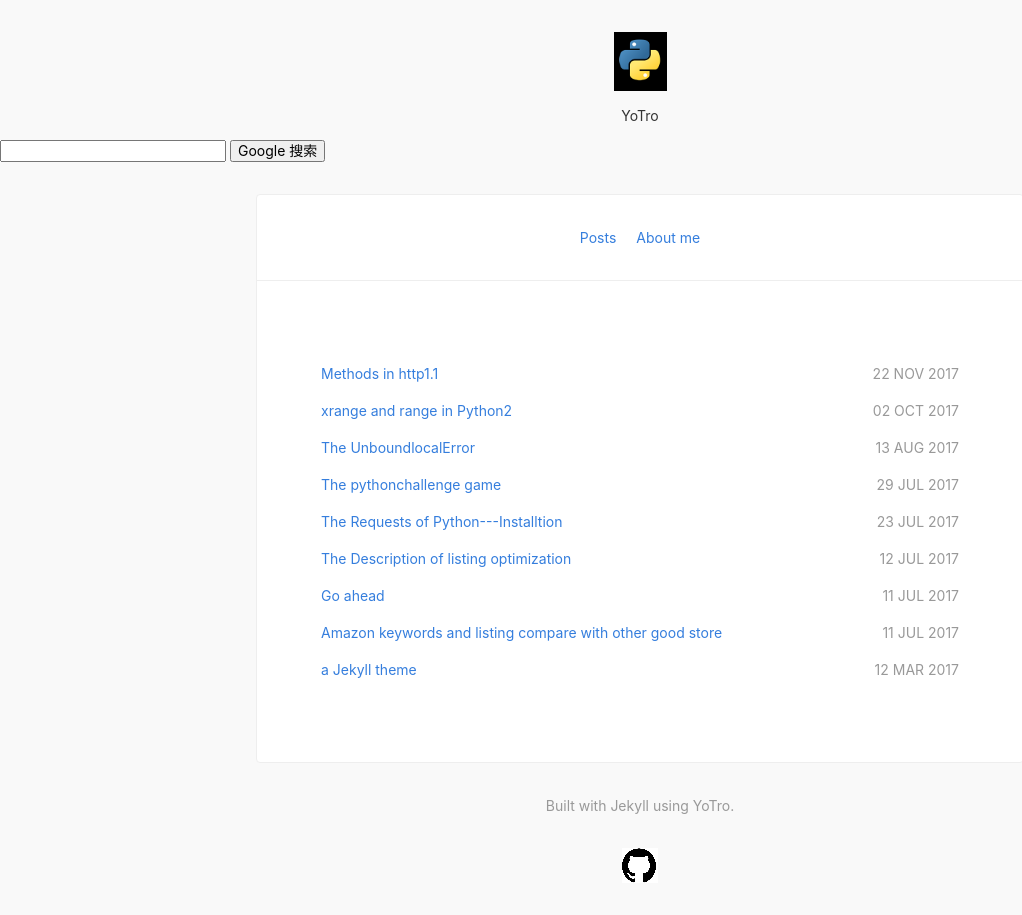
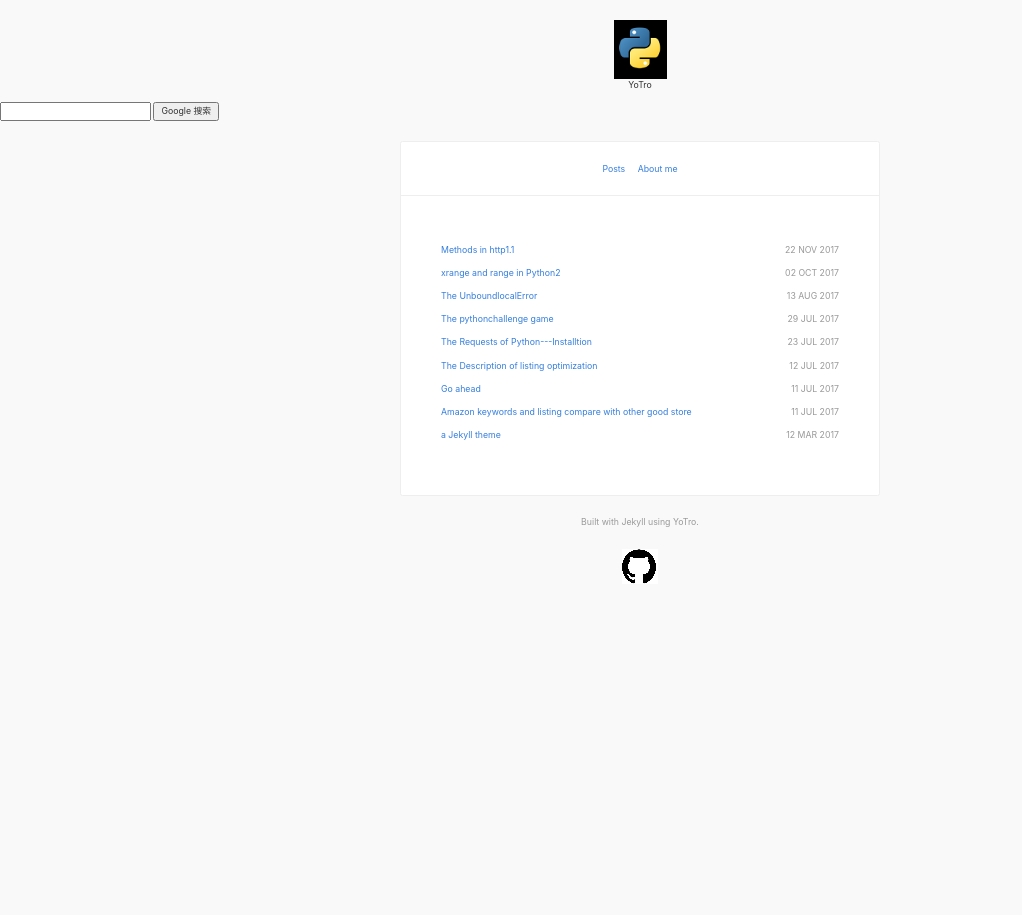
Before and after one commit to YoTro/YoTro.github.io, a Jekyll site: the page built from index.html, in a window 1280 px wide. Shown: the whole page, without its empty margins (0-1022 px from the left). Built offline with Jekyll 4.4.1, drawn with Linux system fonts in a browser that asks for light colours; nearby versions of some CDN libraries; the list of posts is cut into pages by our own code.

Commit message:
ADD bootstrap/3.3.6

```diff
--- a/_includes/head.html
+++ b/_includes/head.html
@@ -1,7 +1,7 @@
 <link href='{{ site.url }}/images/fav.png' rel='shortcut icon'>
 <link href='{{ site.url }}/stylesheets/style.css' rel='stylesheet' type='text/css' />
 <link href='{{ site.url }}/stylesheets/syntax.css' rel='stylesheet' type='text/css' />
-
+<link rel="stylesheet" href="//cdn.bootcss.com/bootstrap/3.3.6/css/bootstrap.min.css"/>
 <meta content='width=device-width, initial-scale=1.0, user-scalable=no' name='viewport'>
 <meta content='text/html; charset=utf-8' http-equiv='content-type' />
 {% if page.date %}
```
